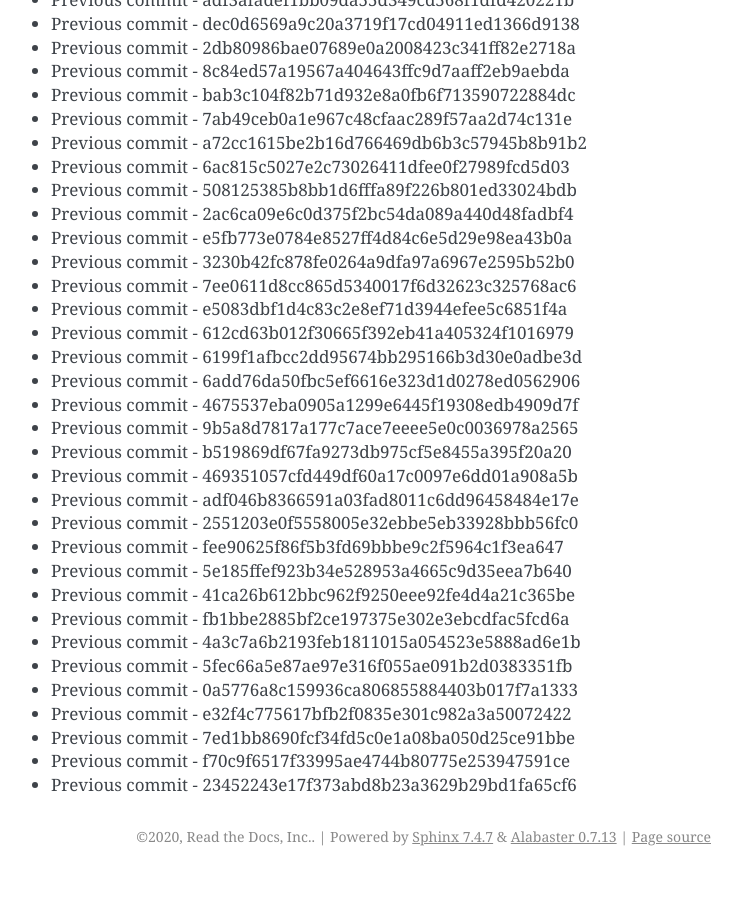
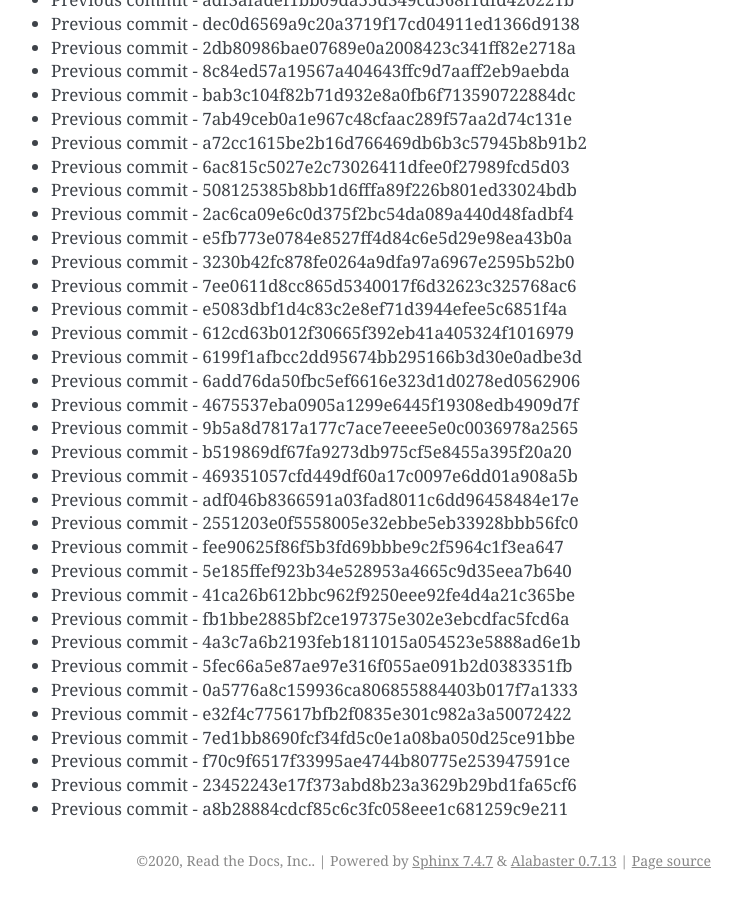
Before and after one commit to readthedocs/rtd-git-stresstest, a Sphinx documentation site: the page built from docs/updates.rst, in a window 1280 px wide and 900 px high, scrolled down 91869 px. Shown: the whole window, without its empty margins (399-1141 px from the left). Built offline with Sphinx 7.4.7, drawn with Linux system fonts in a browser that asks for light colours; before the commit the page ends 92745 px from its top, so only the background shows below that.

Commit message:
Generating commit from previous: a8b28884cdcf85c6c3fc058eee1c681259c9e211

```diff
--- a/docs/updates.rst
+++ b/docs/updates.rst
@@ -3892,3 +3892,4 @@ It can be tested for any performance characteristics.
 * Previous commit - 7ed1bb8690fcf34fd5c0e1a08ba050d25ce91bbe
 * Previous commit - f70c9f6517f33995ae4744b80775e253947591ce
 * Previous commit - 23452243e17f373abd8b23a3629b29bd1fa65cf6
+* Previous commit - a8b28884cdcf85c6c3fc058eee1c681259c9e211
```
